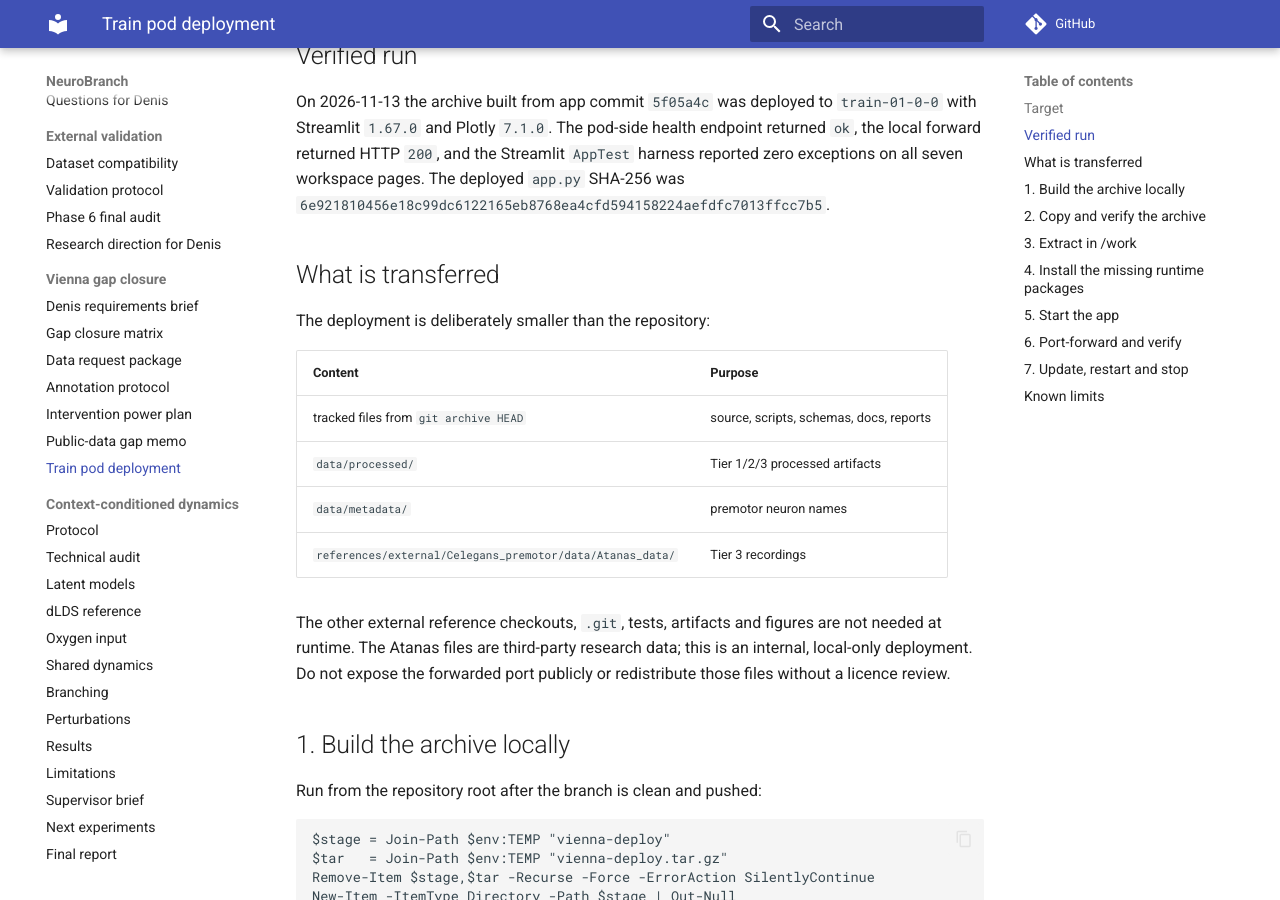
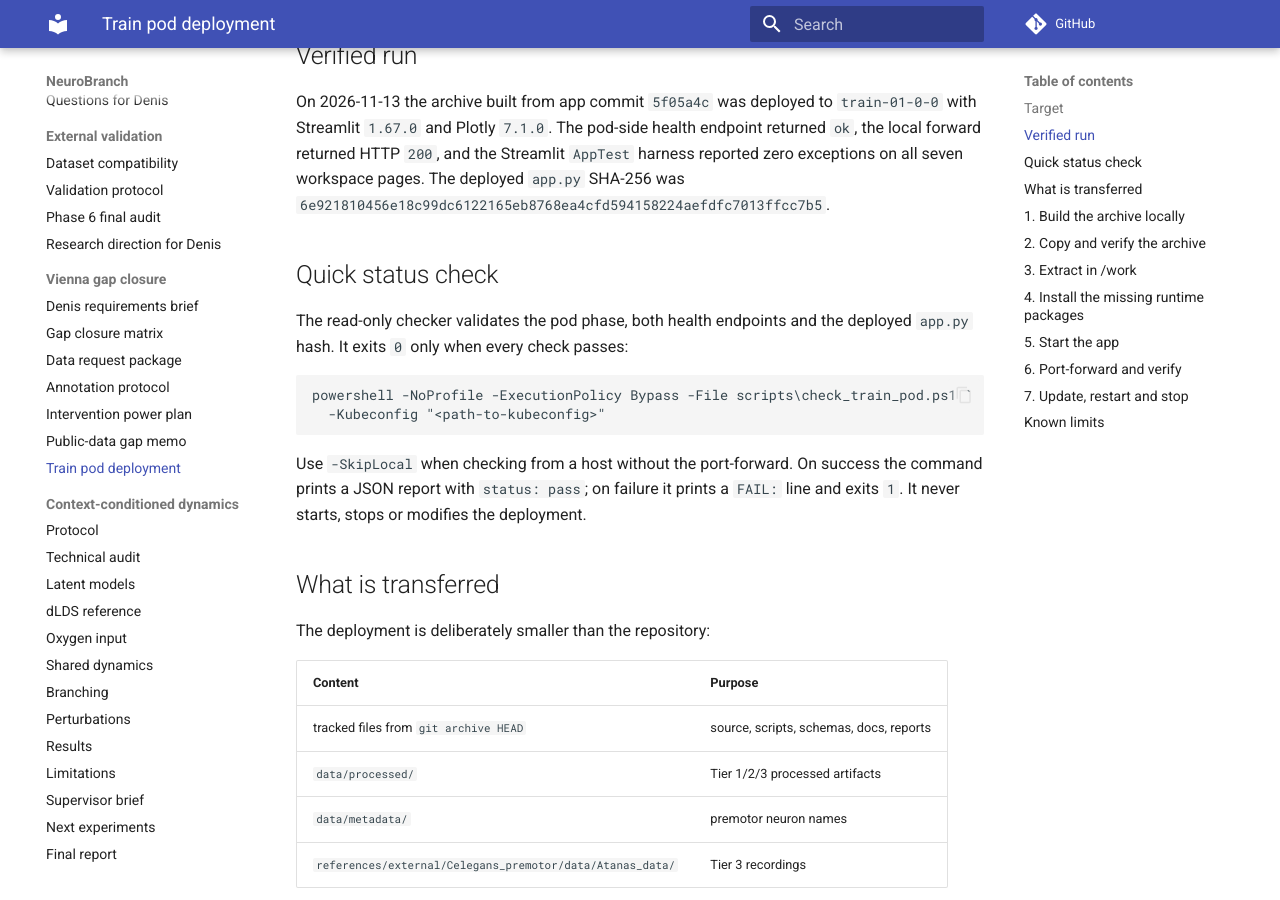
Before and after one commit to toniIepure25/neurobranch-celegans, an MkDocs documentation site: the page built from docs/POD_DEPLOYMENT_TRAIN.md, in a window 1280 px wide and 900 px high, scrolled down 669 px. Built offline with MkDocs 1.6.1 and Material for MkDocs 9.7.7, drawn with Linux system fonts in a browser that asks for light colours; comment, search, counter and statistics services are not loaded.

Commit message:
Add read-only train pod health checker

````diff
--- a/docs/POD_DEPLOYMENT_TRAIN.md
+++ b/docs/POD_DEPLOYMENT_TRAIN.md
@@ -25,6 +25,20 @@ Streamlit `1.67.0` and Plotly `7.1.0`. The pod-side health endpoint returned `ok
 forward returned HTTP `200`, and the Streamlit `AppTest` harness reported zero exceptions on all
 seven workspace pages. The deployed `app.py` SHA-256 was
 `6e921810456e18c99dc6122165eb8768ea4cfd594158224aefdfc7013ffcc7b5`.
+
+## Quick status check
+
+The read-only checker validates the pod phase, both health endpoints and the deployed `app.py`
+hash. It exits `0` only when every check passes:
+
+```powershell
+powershell -NoProfile -ExecutionPolicy Bypass -File scripts\check_train_pod.ps1 `
+  -Kubeconfig "<path-to-kubeconfig>"
+```
+
+Use `-SkipLocal` when checking from a host without the port-forward. On success the command prints a
+JSON report with `status: pass`; on failure it prints a `FAIL:` line and exits `1`. It never starts,
+stops or modifies the deployment.
 
 ## What is transferred
 
````
Also changed, not shown: 2 other files.
